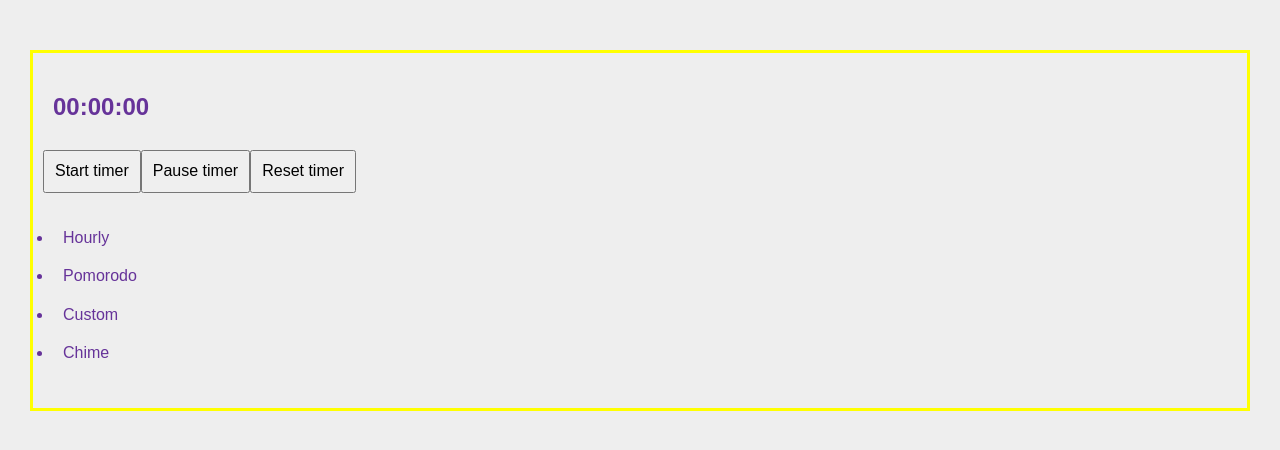
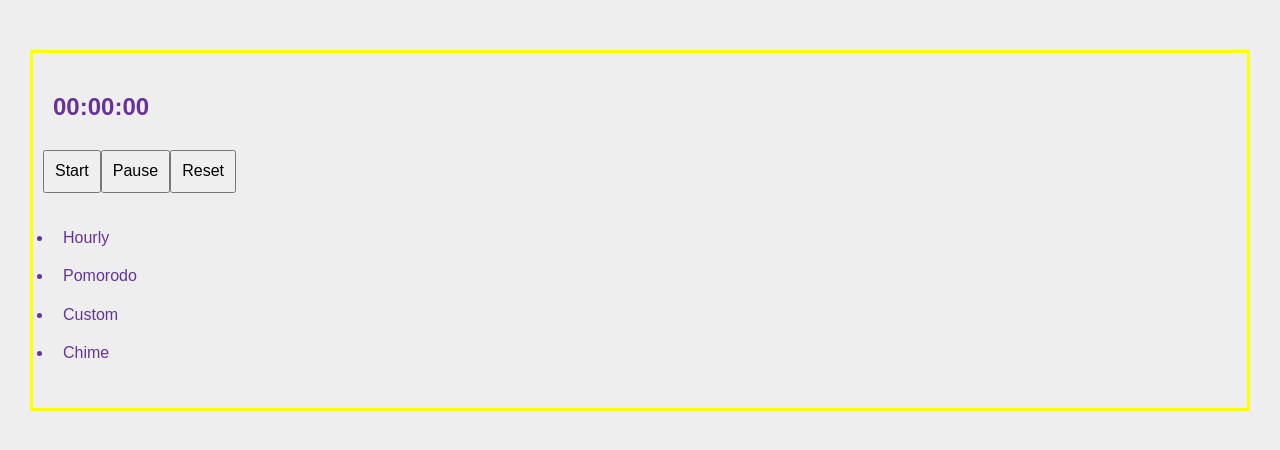
Before and after one commit to tjallen/countdown-app, a React app: page / in a window 1280 px wide. Shown: the top 450 px of the page. Built offline with nearby package versions, Linux system fonts and the light colour scheme; the HTML template or start-up script is replaced by a standard one.

Commit message:
Add pausing and resuming

```diff
--- a/src/components/App.js
+++ b/src/components/App.js
@@ -7,7 +7,8 @@ export default class App extends Component {
     super();
     this.state = {
       seconds: 0,
-      formattedTime: '00:00:00',
+      formattedTime: this.formatTime(0),
+      paused: false,
     };
     this.tick = this.tick.bind(this);
     this.onTimerStartClick = this.onTimerStartClick.bind(this);
@@ -15,33 +16,39 @@ export default class App extends Component {
     this.onTimerClearClick = this.onTimerClearClick.bind(this);
   }
   componentDidMount() {
-    console.log('mounted');
+    // define timerInterval but don't set it yet
     this.timerInterval = null;
   }
   componentWillUnmount() {
     clearInterval(this.timerInterval);
   }
   onTimerStartClick() {
-    // start from fresh
-    if (this.state.seconds === 0) {
-      const timerStartDate = Date.now();
-      this.timerInterval = setInterval(() => this.tick(timerStartDate), 1000);
-      this.setState({
-        ticking: true,
-      });
+    let offset;
+    let timerStartDate;
+    // if paused, offset start date by the num of seconds it was paused at
+    // otherwise just use Date.now()
+    if (this.state.paused) {
+      offset = this.state.seconds * 1000;
+      timerStartDate = (Date.now() - offset);
     } else {
-      // start from paused
-      console.log('lets resume from paused');
+      timerStartDate = Date.now();
     }
+    this.timerInterval = setInterval(() => this.tick(timerStartDate), 1000);
+    this.setState({
+      paused: false,
+    });
   }
   onTimerPauseClick() {
-    console.log('paused at', this.state.seconds);
+    this.setState({
+      paused: true,
+      seconds: this.state.seconds,
+    }, clearInterval(this.timerInterval));
   }
   onTimerClearClick() {
     this.setState({
       seconds: 0,
-    });
-    clearInterval(this.timerInterval); // to cb?
+      formattedTime: this.formatTime(0),
+    }, clearInterval(this.timerInterval));
   }
   // tick method run by interval to update timer once a second
   tick(timerStartDate) {
@@ -53,6 +60,9 @@ export default class App extends Component {
   }
   // take time in seconds and format to hh:mm:ss
   formatTime(seconds) {
+    if (seconds === 0) {
+      return '00:00:00';
+    }
     let mins = Math.floor(seconds / 60);
     const secs = this.zeroPad(seconds % 60);
     const hours = this.zeroPad(Math.floor(mins / 60));
@@ -72,9 +82,9 @@ export default class App extends Component {
     return (
       <div className={styles.container}>
         <h2>{this.state.formattedTime}</h2>
-        <button onClick={this.onTimerStartClick}>Start timer</button>
-        <button onClick={this.onTimerPauseClick}>Pause timer</button>
-        <button onClick={this.onTimerClearClick}>Reset timer</button>
+        <button onClick={this.onTimerStartClick}>Start</button>
+        <button onClick={this.onTimerPauseClick}>Pause</button>
+        <button onClick={this.onTimerClearClick}>Reset</button>
         <ul>
           <li>Hourly</li>
           <li>Pomorodo</li>
```
